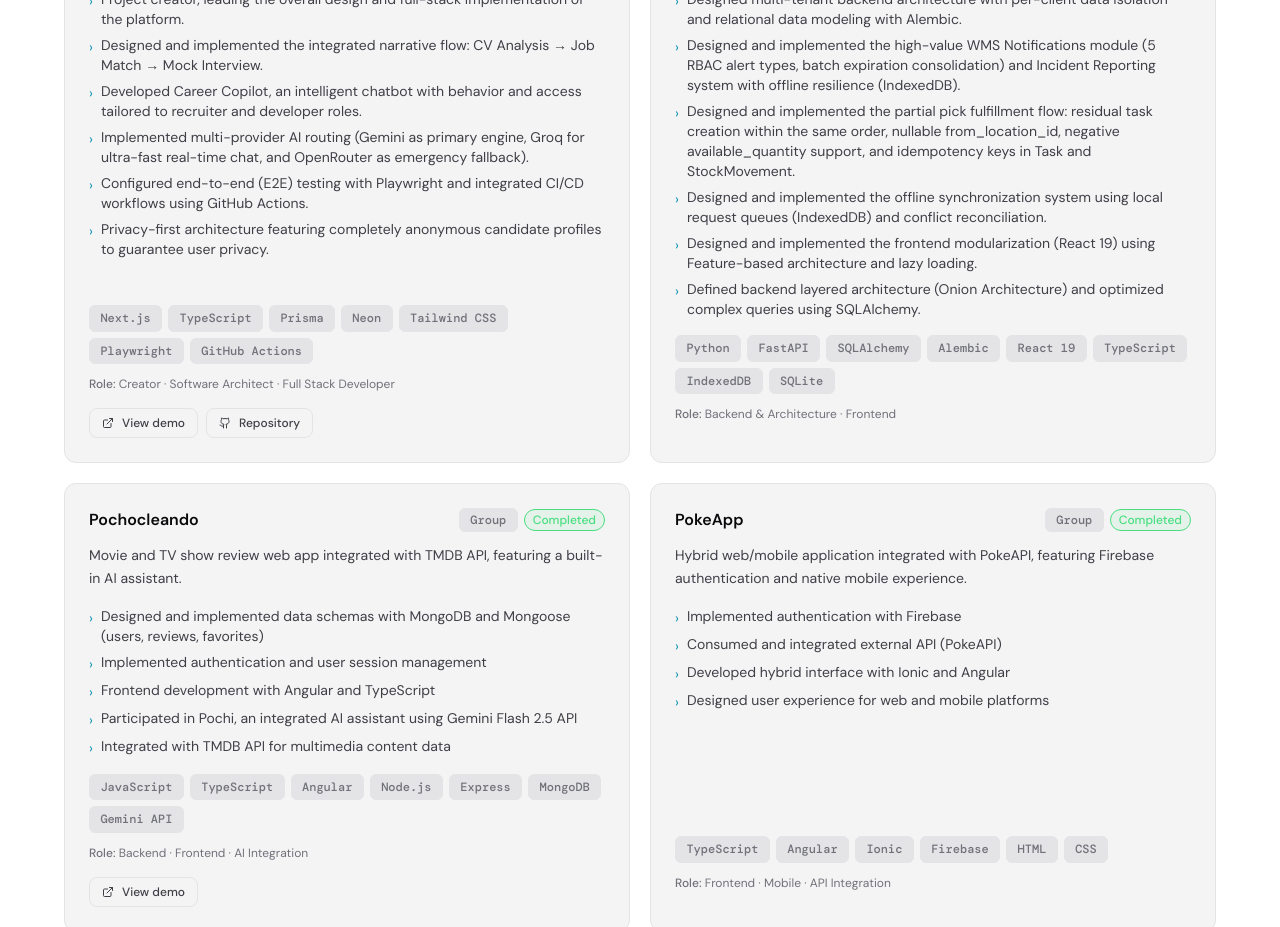
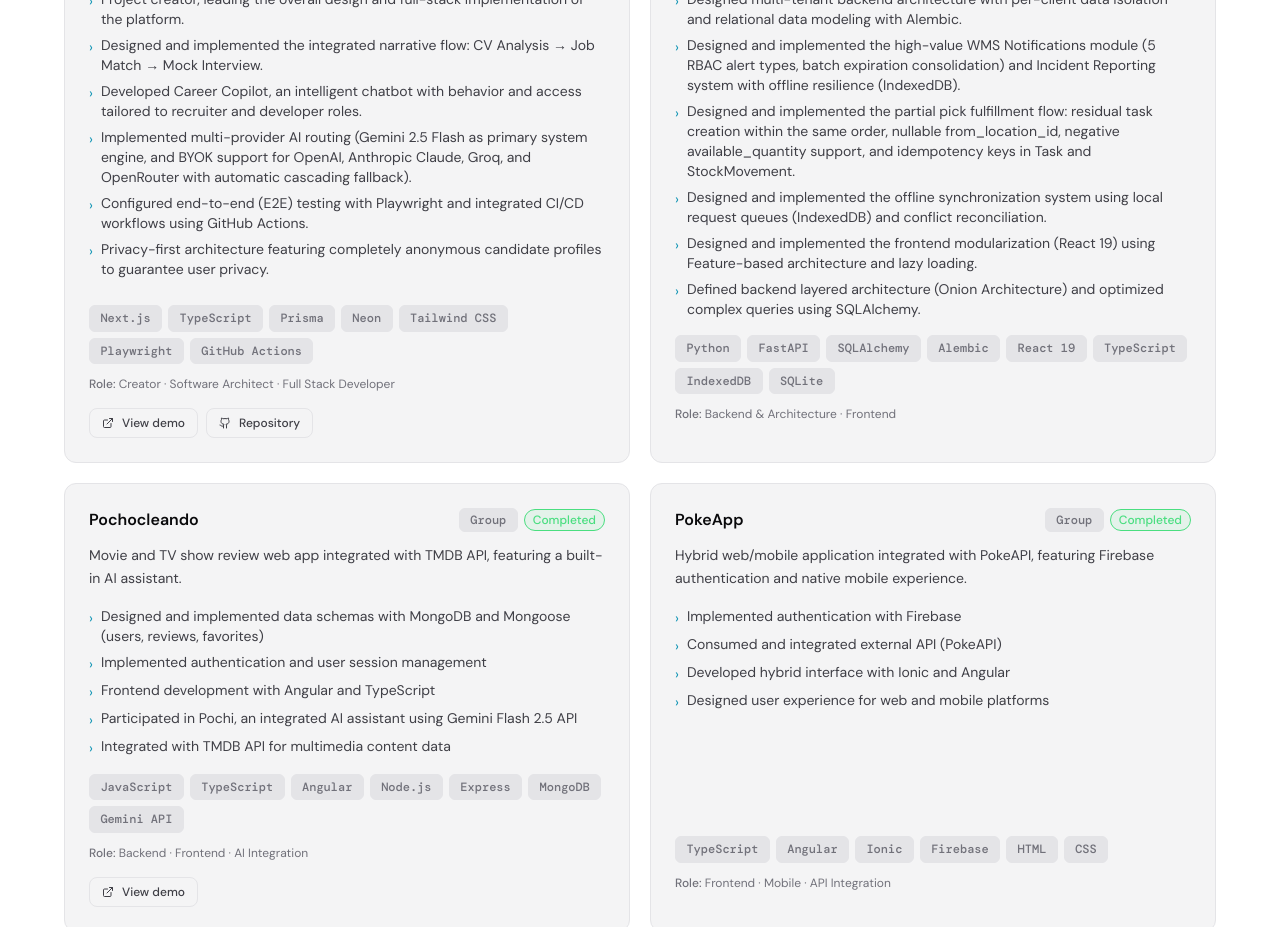
Before and after one commit to eliann313/mi-portfolio, a React (Vite) app: page / in a window 1280 px wide. Shown: the part 1420-2347 px from the top of the page. Built offline with nearby package versions, Linux system fonts and the light colour scheme.

Commit message:
docs: update SkillRadar project description with BYOK multi-provider LLM support

```diff
--- a/src/data/projects.ts
+++ b/src/data/projects.ts
@@ -15,7 +15,7 @@ export const projects: Project[] = [
         'Creador del proyecto, liderando el diseño completo y la implementación de la plataforma.',
         'Diseño e implementación del flujo narrativo guiado: CV Analysis → Job Match → Mock Interview.',
         'Desarrollo de Career Copilot, un chatbot inteligente con comportamiento y acceso adaptado según el rol de recruiter o developer.',
-        'Implementación de enrutamiento de IA multi-provider (Gemini como motor primario, Groq para chat ultra-rápido en tiempo real y OpenRouter como fallback de emergencia).',
+        'Implementación de enrutamiento de IA multi-provider (Gemini 2.5 Flash como motor primario del sistema y soporte BYOK para OpenAI, Anthropic Claude, Groq y OpenRouter con fallback automático en cascada).',
         'Configuración de pruebas de extremo a extremo (E2E) con Playwright e integración de CI/CD con GitHub Actions.',
         'Arquitectura privacy-first con perfiles de candidatos completamente anónimos para garantizar privacidad.'
       ],
@@ -23,7 +23,7 @@ export const projects: Project[] = [
         'Project creator, leading the overall design and full-stack implementation of the platform.',
         'Designed and implemented the integrated narrative flow: CV Analysis → Job Match → Mock Interview.',
         'Developed Career Copilot, an intelligent chatbot with behavior and access tailored to recruiter and developer roles.',
-        'Implemented multi-provider AI routing (Gemini as primary engine, Groq for ultra-fast real-time chat, and OpenRouter as emergency fallback).',
+        'Implemented multi-provider AI routing (Gemini 2.5 Flash as primary system engine, and BYOK support for OpenAI, Anthropic Claude, Groq, and OpenRouter with automatic cascading fallback).',
         'Configured end-to-end (E2E) testing with Playwright and integrated CI/CD workflows using GitHub Actions.',
         'Privacy-first architecture featuring completely anonymous candidate profiles to guarantee user privacy.'
       ]
```
